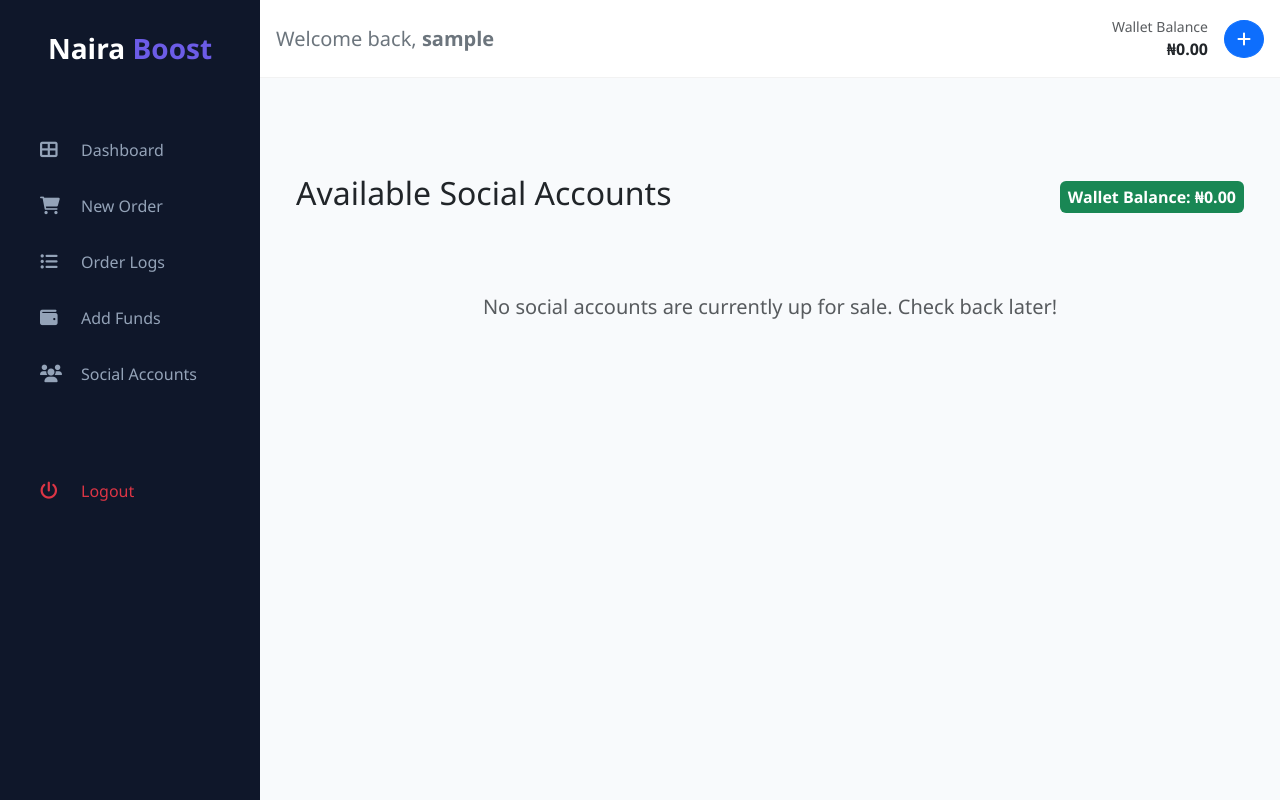
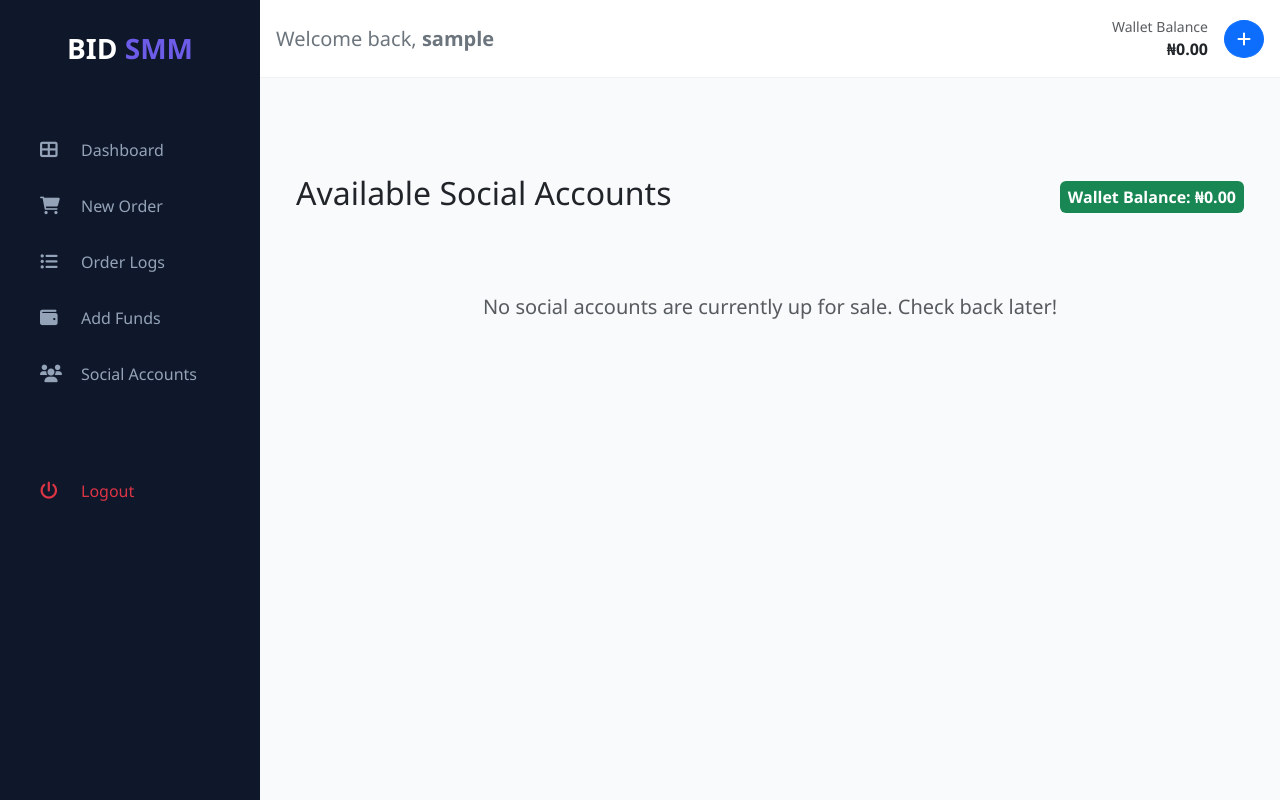
Before and after one commit to bidsho/smm_panel_pro, a Django app: page /orders/accounts/shop/ in a window 1280 px wide. Run offline with Django 5.2, Linux system fonts and the light colour scheme; the visitor is signed in with stand-in values (Sample User, id 1); data comes from the database, SQL or seed files in the repository.

```diff
--- a/templates/layouts/base.html
+++ b/templates/layouts/base.html
@@ -4,7 +4,7 @@
 <head>
     <meta charset="UTF-8">
     <meta name="viewport" content="width=device-width, initial-scale=1.0">
-    <title>Naira Boost</title>
+    <title>BID SMM</title>
     <link href="https://cdn.jsdelivr.net/npm/bootstrap@5.3.0/dist/css/bootstrap.min.css" rel="stylesheet">
     <link rel="stylesheet" href="https://cdnjs.cloudflare.com/ajax/libs/font-awesome/6.0.0/css/all.min.css">
     <style>
@@ -83,14 +83,14 @@
     <button class="btn btn-dark" type="button" data-bs-toggle="offcanvas" data-bs-target="#mobileSidebar">
         <i class="fas fa-bars"></i>
     </button>
-    <h5 class="mb-0 fw-bold text-primary">Naira Boost</h5>
+    <h5 class="mb-0 fw-bold text-primary">BID SMM</h5>
     <div class="badge bg-primary rounded-pill p-2">₦{{ wallet.balance }}</div>
 </div>
 
 <!-- DESKTOP SIDEBAR -->
 <div id="sidebar" class="d-none d-lg-block">
     <div class="p-4 mt-2">
-        <h3 class="fw-bold text-white text-center">Naira <span style="color: var(--primary);">Boost</span></h3>
+        <h3 class="fw-bold text-white text-center">BID <span style="color: var(--primary);">SMM</span></h3>
     </div>
     <nav class="nav flex-column mt-4">
         <a class="nav-link {% if request.resolver_match.url_name == 'dashboard' %}active{% endif %}" href="{% url 'dashboard' %}">
@@ -121,7 +121,7 @@
 <!-- MOBILE OFFCANVAS SIDEBAR -->
 <div class="offcanvas offcanvas-start bg-dark text-white" tabindex="-1" id="mobileSidebar" style="width: 280px;">
     <div class="offcanvas-header border-bottom border-secondary">
-        <h5 class="offcanvas-title fw-bold">Naira Boost</h5>
+        <h5 class="offcanvas-title fw-bold">BID SMM</h5>
         <button type="button" class="btn-close btn-close-white" data-bs-dismiss="offcanvas"></button>
     </div>
     <div class="offcanvas-body p-0 mt-3">
--- a/templates/pages/index.html
+++ b/templates/pages/index.html
@@ -3,7 +3,7 @@
 <head>
     <meta charset="UTF-8">
     <meta name="viewport" content="width=device-width, initial-scale=1.0">
-    <title>{% block title %}NairaBoost - Nigeria's #1 SMM Panel{% endblock %}</title>
+    <title>{% block title %}BID SMM - Nigeria's #1 SMM Panel{% endblock %}</title>
     <link href="https://cdn.jsdelivr.net/npm/bootstrap@5.3.0/dist/css/bootstrap.min.css" rel="stylesheet">
     <link rel="stylesheet" href="https://cdnjs.cloudflare.com/ajax/libs/font-awesome/6.0.0/css/all.min.css">
     <style>
@@ -22,7 +22,7 @@
 
 <nav class="navbar navbar-expand-lg navbar-light sticky-top py-3">
     <div class="container">
-        <a class="navbar-brand fw-bold fs-3" href="#">Naira <span class="text-primary">Boost</span></a>
+        <a class="navbar-brand fw-bold fs-3" href="#">BID <span class="text-primary">SMM</span></a>
         <button class="navbar-toggler" type="button" data-bs-toggle="collapse" data-bs-target="#navbarNav">
             <span class="navbar-toggler-icon"></span>
         </button>
```
